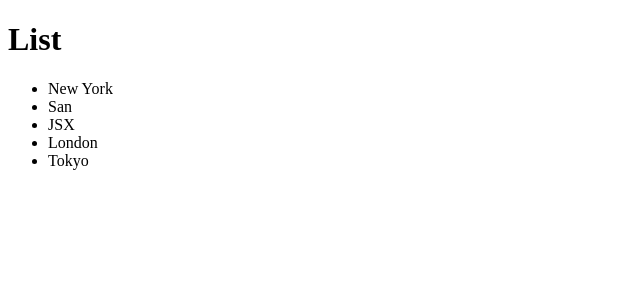
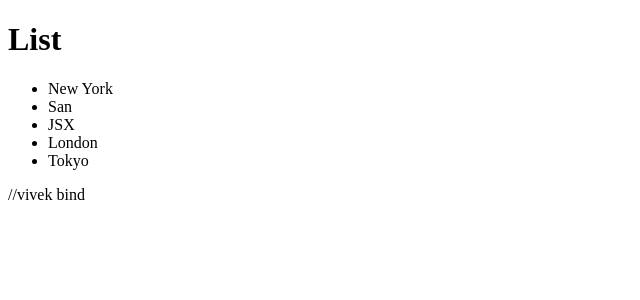
Before and after one commit to ervivekbind/React_Demo, a React (Vite) app: page / in a window 1280 px wide. Shown: the top 300 px of the page, without its empty margins (0-640 px from the left). Built offline with nearby package versions, Linux system fonts and the light colour scheme; the HTML template or start-up script is replaced by a standard one.

Commit message:
Update ListGroup.jsx

```diff
--- a/src/components/ListGroup.jsx
+++ b/src/components/ListGroup.jsx
@@ -18,7 +18,7 @@ function ListGroup() {
                 {items.map(item => (
                     <li>{item}</li>))}
             </ul>
-
+//vivek bind
         </>
     )
 }
```
